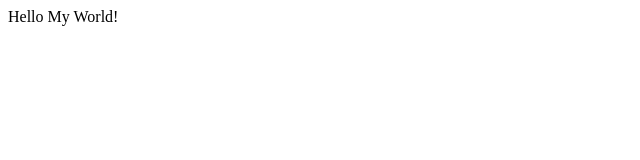
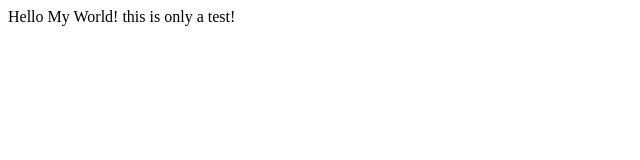
Before and after one commit to freeleegee/justsoso, a plain HTML site: page another.html in a window 1280 px wide. Shown: the whole page, without its empty margins (0-640 px from the left). Drawn offline with Linux system fonts and the light colour scheme.

Commit message:
Update another.html

```diff
--- a/another.html
+++ b/another.html
@@ -4,6 +4,6 @@
         <meta charset="utf-8">
     </head>
     <body>
-        Hello My World!
+        Hello My World! this is only a test!
     </body>
 </html>
```
